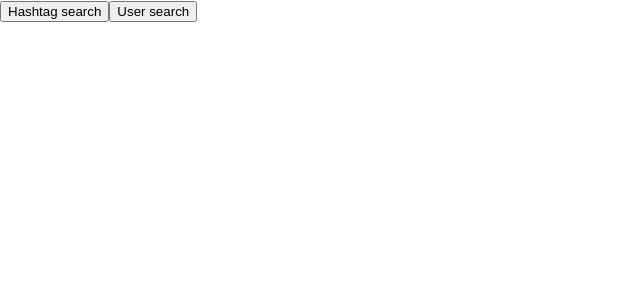
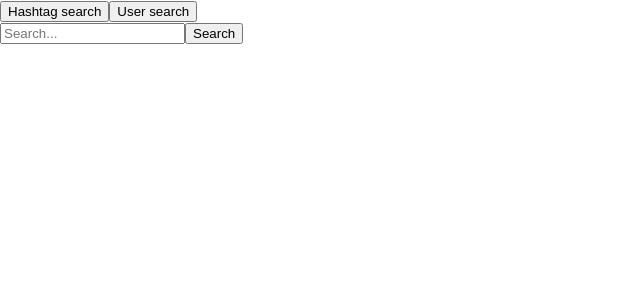
Before and after one commit to cichys/exercise-am, a React (Create React App) app: page / in a window 1280 px wide. Shown: the top 300 px of the page, without its empty margins (0-640 px from the left). Built offline with nearby package versions, Linux system fonts and the light colour scheme.

Commit message:
search component

```diff
--- /dev/null
+++ b/src/components/HashtagSearch.jsx
@@ -0,0 +1,22 @@
+import React, { Component } from 'react';
+
+import Search from './Search';
+
+
+class HashtagSearch extends Component {
+
+    handleSearch = (e) => {
+        this.props.handleSearch(e);
+    }
+
+
+    render() {
+        return (
+            <div>
+                <Search handleSearch={this.handleSearch} />
+            </div>
+        );
+    }
+}
+
+export default HashtagSearch;
--- /dev/null
+++ b/src/components/Search.jsx
@@ -0,0 +1,22 @@
+import React, { Component } from 'react';
+
+
+class Search extends Component {
+
+    handleSearch = (e) => {
+        e.preventDefault();
+        this.props.handleSearch(this.textInput.value);
+    }
+
+
+    render() {
+        return (
+            <div>
+                <input type="text" ref={(input) => this.textInput = input} placeholder="Search..." />
+                <button type="button" onClick={this.handleSearch}>Search</button>
+            </div>
+        );
+    }
+}
+
+export default Search;
--- /dev/null
+++ b/src/components/UserSearch.jsx
@@ -0,0 +1,17 @@
+import React, { Component } from 'react';
+
+import Search from './Search';
+
+
+class UserSearch extends Component {
+
+    render() {
+        return (
+            <div>
+                <Search />
+            </div>
+        );
+    }
+}
+
+export default UserSearch;
--- a/src/containers/HashtagSearchContainer.jsx
+++ b/src/containers/HashtagSearchContainer.jsx
@@ -1,6 +1,7 @@
 import React, { Component } from 'react';
 
 import getTwitterData from '../services/twitterService';
+import HashtagSearch from '../components/HashtagSearch';
 
 
 class HashtagSearchContainer extends Component {
@@ -13,13 +14,8 @@ class HashtagSearchContainer extends Component {
     }
 
 
-    componentDidMount() {
-        this.getData();
-    }
-
-
-    getData = () => {
-        getTwitterData('hashtagSearch', 'Python').then(response => {
+    getData = (term) => {
+        getTwitterData('hashtagSearch', term).then(response => {
             console.log(response);
         });
     }
@@ -28,7 +24,7 @@ class HashtagSearchContainer extends Component {
     render() {
         return (
             <div>
-                hashtag
+                <HashtagSearch handleSearch={this.getData} />
             </div>
         );
     }
--- a/src/containers/PageContainer.jsx
+++ b/src/containers/PageContainer.jsx
@@ -9,7 +9,7 @@ class PageContainer extends Component {
     constructor(props) {
         super(props);
         this.state = {
-            pageToDisplay: 'cleaner'
+            pageToDisplay: 'hashtag'
         };
     }
 
--- a/src/containers/UserSearchContainer.jsx
+++ b/src/containers/UserSearchContainer.jsx
@@ -1,4 +1,7 @@
 import React, { Component } from 'react';
+
+import getTwitterData from '../services/twitterService';
+import UserSearch from '../components/UserSearch';
 
 
 class UserSearchContainer extends Component {
@@ -6,7 +9,7 @@ class UserSearchContainer extends Component {
     render() {
         return (
             <div>
-                user
+                <UserSearch />
             </div>
         );
     }
```
